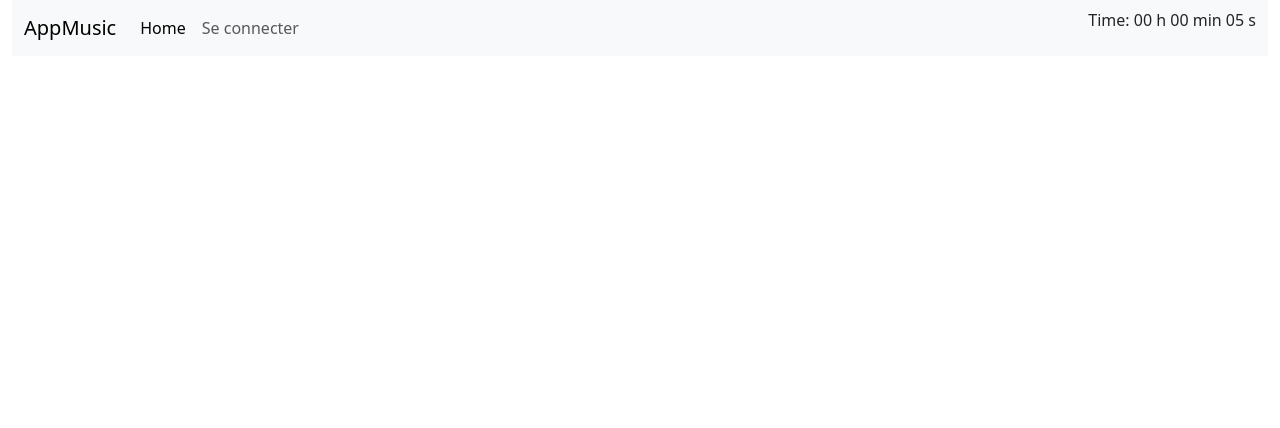
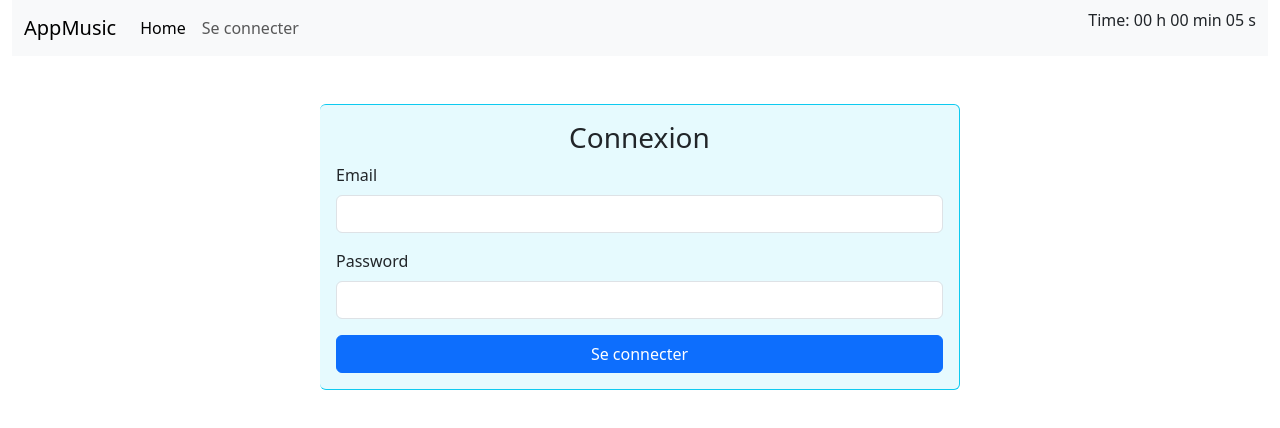
Before and after one commit to bamosguinley/appMusic, an Angular app: page /login in a window 1280 px wide. Before the commit this address led to /. Shown: the top 428 px of the page. Built offline with nearby package versions, Linux system fonts and the light colour scheme.

Commit message:
initialisation

```diff
--- a/src/app/albums/albums.component.html
+++ b/src/app/albums/albums.component.html
@@ -22,13 +22,13 @@
 
 
   <div class="pagination mb-3 ">
-      <button (click)="previousPage()" [disabled]="currentPage === 1"> Précédent</button>
+      <button (click)="previousPage()" [disabled]="currentPage === 1">Prev</button>
       <button *ngFor="let page of pageNumbers"
               (click)="butnPages(page)"
               [class.active]="page === currentPage">
         {{ page }}
       </button>
-      <button (click)="nextPage()" [disabled]="currentPage * albumsPerPage >= albums.length"> Suivant</button>
+      <button (click)="nextPage()" [disabled]="currentPage * albumsPerPage >= albums.length">Next</button>
     </div>
 
     <div class="list col-md-auto" *ngIf="displayedAlbums">
@@ -51,7 +51,7 @@
             </button>
             <span class="mx-3">
               <img src="../../assets/img/heart.svg" alt="" />
-              5
+              {{album.like}}
             </span>
             <span>
               <img src="../../assets/img/clock.svg" alt="" />
@@ -64,6 +64,6 @@
         </div>
       </div>
     </div>
-    <div class="text-center" *ngIf="displayedAlbums.length == 0">Aucun album trouvé</div>
+    <div class="text-center" *ngIf="displayedAlbums.length == 0">Aucun album trouvé 😥</div>
   </div>
 </div>
--- a/src/app/app-routing.module.ts
+++ b/src/app/app-routing.module.ts
@@ -2,11 +2,13 @@ import { NgModule } from '@angular/core';
 import { RouterModule, Routes } from '@angular/router';
 import { AlbumsComponent } from './albums/albums.component';
 import { AlbumDescriptionComponent } from './album-description/album-description.component';
+import { LoginComponent } from './login/login.component';
 
 const routes: Routes = [
   { path: 'albums', component: AlbumsComponent },
   { path: '', redirectTo: 'albums', pathMatch: 'full' },
-  {path:'album/:id',component:AlbumDescriptionComponent}
+  {path:'album/:id',component:AlbumDescriptionComponent},
+  { path: 'login', component: LoginComponent },
 ];
 
 @NgModule({
--- a/src/app/app.component.html
+++ b/src/app/app.component.html
@@ -11,7 +11,7 @@
           <a class="nav-link active" aria-current="page" href="#">Home</a>
         </li>
         <li class="nav-item">
-          <a class="nav-link" href="#">Se connecter</a>
+          <a class="nav-link" href="login">Se connecter</a>
         </li>
       </ul>
     </div>
--- a/src/app/app.module.ts
+++ b/src/app/app.module.ts
@@ -10,6 +10,7 @@ import { AlbumSearchComponent } from './album-search/album-search.component';
 import { AlbumsComponent } from './albums/albums.component';
 import { HttpClientModule } from '@angular/common/http';
 import { FormsModule } from '@angular/forms';
+import { LoginComponent } from './login/login.component';
 
 @NgModule({
   declarations: [
@@ -18,7 +19,8 @@ import { FormsModule } from '@angular/forms';
     AlbumDetailsComponent,
     AlbumPlayerComponent,
     AlbumSearchComponent,
-    AlbumsComponent
+    AlbumsComponent,
+    LoginComponent
   ],
   imports: [
     BrowserModule,
--- a/src/app/interfaces/album.ts
+++ b/src/app/interfaces/album.ts
@@ -9,9 +9,4 @@ export interface Album {
   like?: string;
   tags?: string[];
   status: string;
-
-
-
-
-
 }
--- /dev/null
+++ b/src/app/login/login.component.html
@@ -0,0 +1,22 @@
+<div class="container col-6 card p-12 p-3 bg-info bg-opacity-10 border border-info border-start-0 rounded-end">
+  <p class="text-center h3 text-bold">Connexion</p>
+  <form >
+    <div class="mb-3">
+      <label for="emailInput" class="form-label">Email </label>
+      <input
+        type="email"
+        class="form-control"
+        id="emailInput"
+        aria-describedby="emailHelp"
+      />
+      <!-- <div id="emailHelp" class="form-text">
+        We'll never share your email with anyone else.
+      </div> -->
+    </div>
+    <div class="mb-3">
+      <label for="exampleInputPassword1" class="form-label">Password</label>
+      <input type="password" class="form-control" id="password" />
+    </div>
+    <button type="submit" class="btn btn-primary col-12">Se connecter</button>
+  </form>
+</div>
```
Also changed, not shown: src/app/albums/albums.component.css (+5 -5 lines), src/app/login/login.component.ts (added, +10 -0 lines), src/app/login/login.component.css (added), 1 other file (tests, documents, lock files or other folders).
